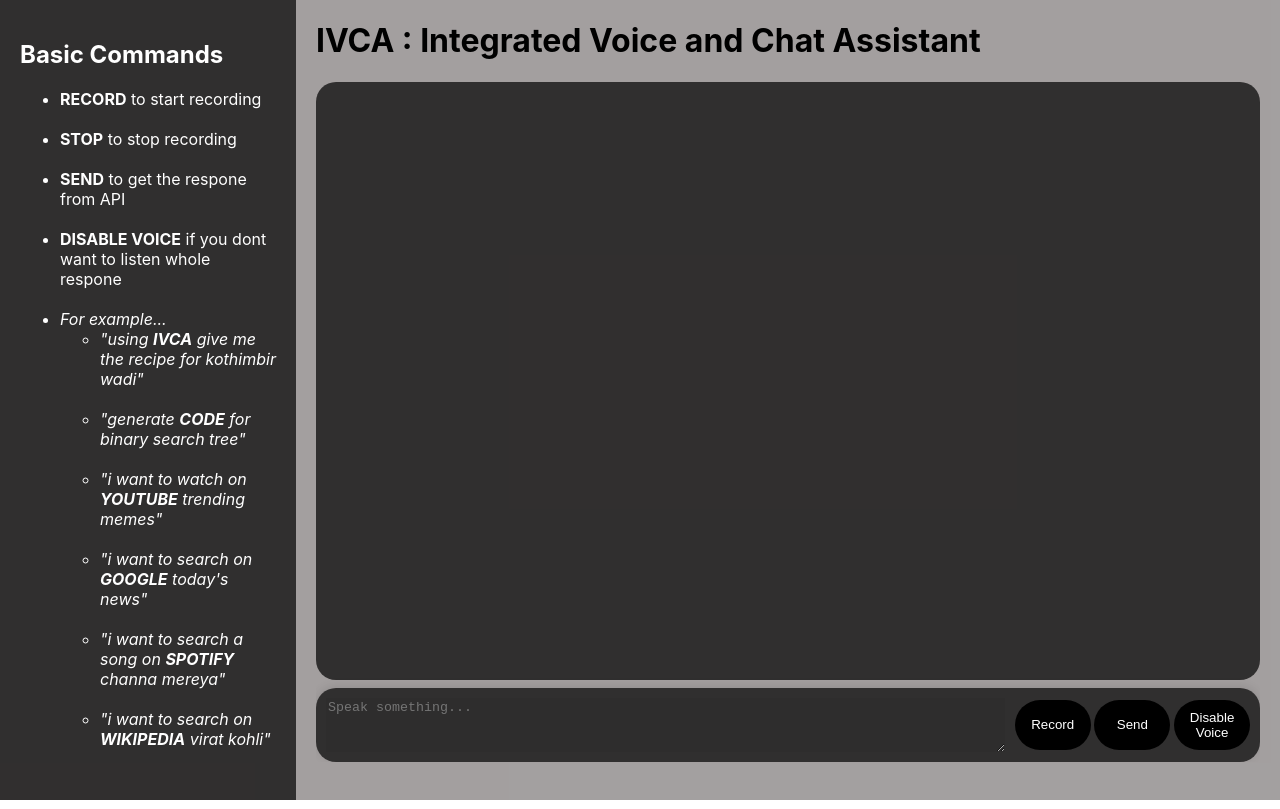
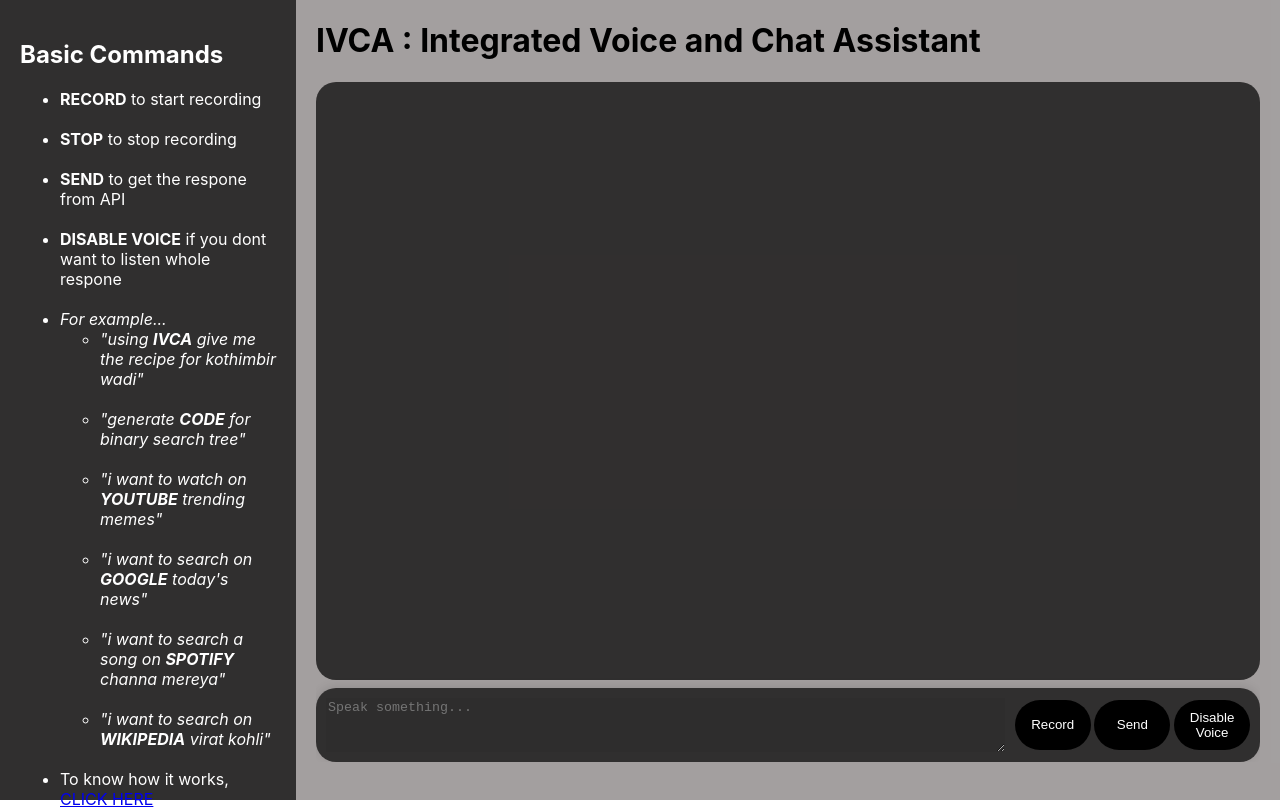
Before and after one commit to SMunde15/IVCA_Assistant, a React (Create React App) app: page / in a window 1280 px wide. Built offline with nearby package versions, Linux system fonts and the light colour scheme.

Commit message:
update commands

```diff
--- a/src/App.js
+++ b/src/App.js
@@ -22,11 +22,6 @@ function App() {
               <strong>DISABLE VOICE</strong> if you dont want to listen whole
               respone
             </li>
-            {/* <li>I want to search on Google "anything you want"</li>
-            <li>I want to Search on YouTube "anything you want"</li>
-            <li>I want to search song on Spotify "any song you want"</li>
-            <li>Can you give me code for "any program you want"</li>
-            <li>Using IVCA "anything you want"</li> */}
             <li>
               <em>For example...</em>
               <ul>
@@ -64,6 +59,16 @@ function App() {
                 </li>
               </ul>
             </li>
+            <li>
+              To know how it works,{" "}
+              <a
+                href="https://photos.google.com/share/AF1QipOcBTy4spRNIb7k3PKsg9Zvvc-UxN-Xw_BVqek3VorIYKbJ-Ef4XmzrcTjI3e4dxA/photo/AF1QipNURssX07mO6VCl3VrQBwJ2QKE_iNtElL-Hy2MD?key=TWl4cVlfRHRaMV9HLUVKU3FiMHAweTNCa291NXhn"
+                target="_blank"
+                rel="noopener noreferrer"
+              >
+                CLICK HERE
+              </a>
+            </li>
           </ul>
         </aside>
         <main className="main">
```
